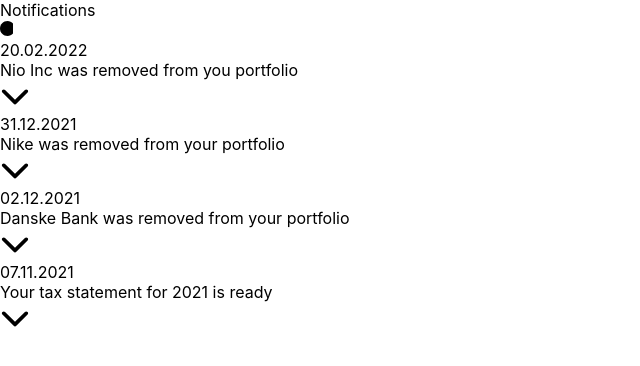
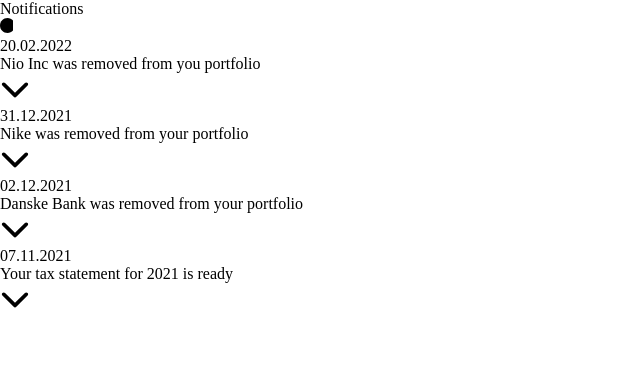
Before and after one commit to amstelmach/notification-center, a React (Create React App) app: page / in a window 1280 px wide. Shown: the top 366 px of the page, without its empty margins (0-640 px from the left). Built offline with nearby package versions, Linux system fonts and the light colour scheme.

Commit message:
reset styles

```diff
--- a/src/index.css
+++ b/src/index.css
@@ -1,13 +1,7 @@
-body {
+* {
   margin: 0;
-  font-family: -apple-system, BlinkMacSystemFont, 'Segoe UI', 'Roboto', 'Oxygen',
-    'Ubuntu', 'Cantarell', 'Fira Sans', 'Droid Sans', 'Helvetica Neue',
-    sans-serif;
-  -webkit-font-smoothing: antialiased;
-  -moz-osx-font-smoothing: grayscale;
+  padding: 0;
+  border: 0;
+  outline: 0;
+  box-sizing: border-box;
 }
-
-code {
-  font-family: source-code-pro, Menlo, Monaco, Consolas, 'Courier New',
-    monospace;
-}
```
